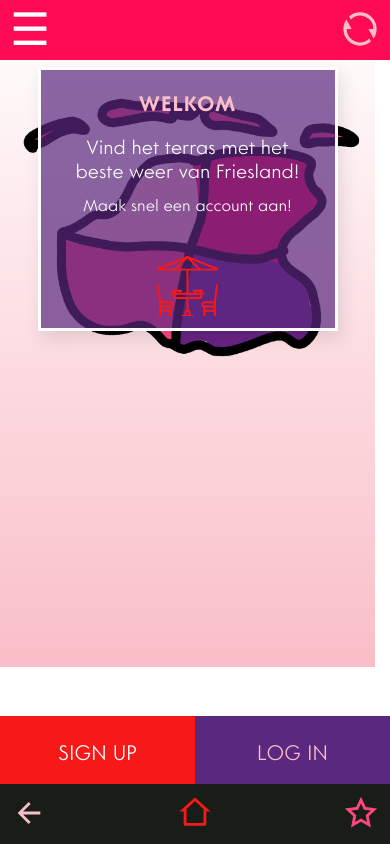
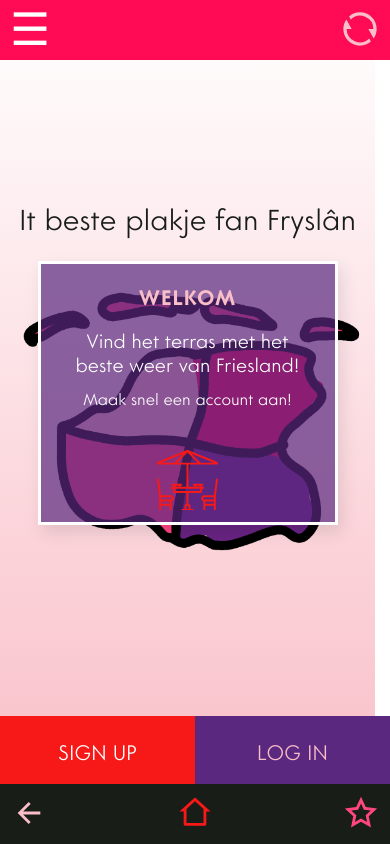
Before and after one commit to jodelajo/react-eindproject-frontend-development, a React (Create React App) app: page / in a window 390 px wide. Built offline with nearby package versions, Linux system fonts and the light colour scheme; no server answers.

Commit message:
better responsive

```diff
--- a/src/App.css
+++ b/src/App.css
@@ -42,10 +42,16 @@
     /*background: linear-gradient(#ffffff, #f9bec7);*/
 }
 
+@media only screen and (min-width: 375px){
+    .weather-container {
+        height: 812px;
+    }
+}
+
 @media only screen and (min-width: 767px) {
 
     .weather-container {
-        position: static;
+        /*position: static;*/
         width: 100vw;
         height: auto;
     }
@@ -72,7 +78,7 @@
 
 @media only screen and (min-width: 1600px) {
     .weather-container {
-        background: linear-gradient(#ffffff, #f9bec7);
+        /*background: linear-gradient(#ffffff, #f9bec7);*/
         padding: 0 0 20px 0;
     }
 
--- a/src/components/text/Text.css
+++ b/src/components/text/Text.css
@@ -63,7 +63,11 @@
     color: #f9bec7;
     margin-bottom: 10px;
 }
-
+@media only screen and (min-width: 768px) {
+    .text-h2 {
+        font-size: 1.8em;
+    }
+}
 @media only screen and (min-width: 1300px){
 
     .text {
--- a/src/pages/home/Home.css
+++ b/src/pages/home/Home.css
@@ -67,19 +67,6 @@
     display: inline-block;
 }
 
-@media only screen and (min-width: 414px) {
-    .home-wrapper {
-        height: 498px;
-    }
-
-}
-
-@media only screen and (min-height: 812px) {
-    .home-wrapper {
-        height: 574px;
-    }
-
-}
 
 @media only screen and (min-width: 767px) {
     .home {
@@ -117,9 +104,7 @@
 
     .web-left {
         color: #33312F;
-        min-height: 400px;
-        min-width: 400px;
-        max-width: 640px;
+        max-width: 40%;
         border-radius: 32px 32px 0 0;
         display: flex;
         align-items: center;
@@ -129,7 +114,7 @@
     }
 
     .map-web-left {
-        width: 400px;
+        /*width: 400px;*/
         border-radius: 32px 32px 0 0;
     }
 
@@ -151,3 +136,11 @@
         min-height: 100%;
     }
 }
+
+@media only screen and (min-width: 1400px)  {
+    .web-left {
+        min-height: 400px;
+        min-width: 400px;
+        max-width: 640px;
+    }
+}
```
